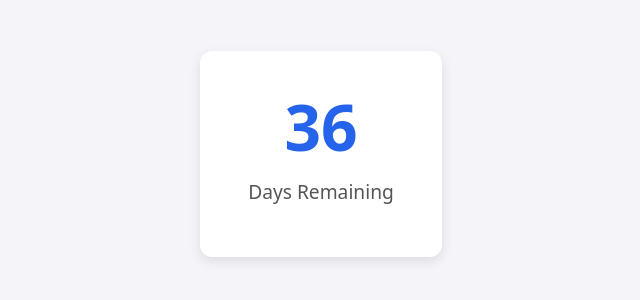
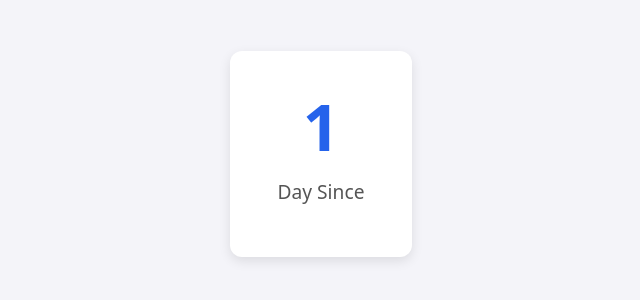
Before and after one commit to goblinhermit/BAR, a plain HTML site: page index.html in a window 1280 px wide. Shown: the part 246-546 px from the top of the page, without its empty margins (319-959 px from the left). Drawn offline with Linux system fonts and the light colour scheme.

Commit message:
Change target date and mode for countdown timer

```diff
--- a/index.html
+++ b/index.html
@@ -42,10 +42,10 @@
 
   <script>
     // 1. Set your target date (Format: YYYY-MM-DD)
-    const targetDate = new Date("2027-01-01T00:00:00");
+    const targetDate = new Date("2026-11-25T00:00:00");
 
     // 2. Choose mode: "countdown" (days until) or "countup" (days since)
-    const mode = "countdown";
+    const mode = "countup";
 
     function updateCounter() {
       const now = new Date();
```
